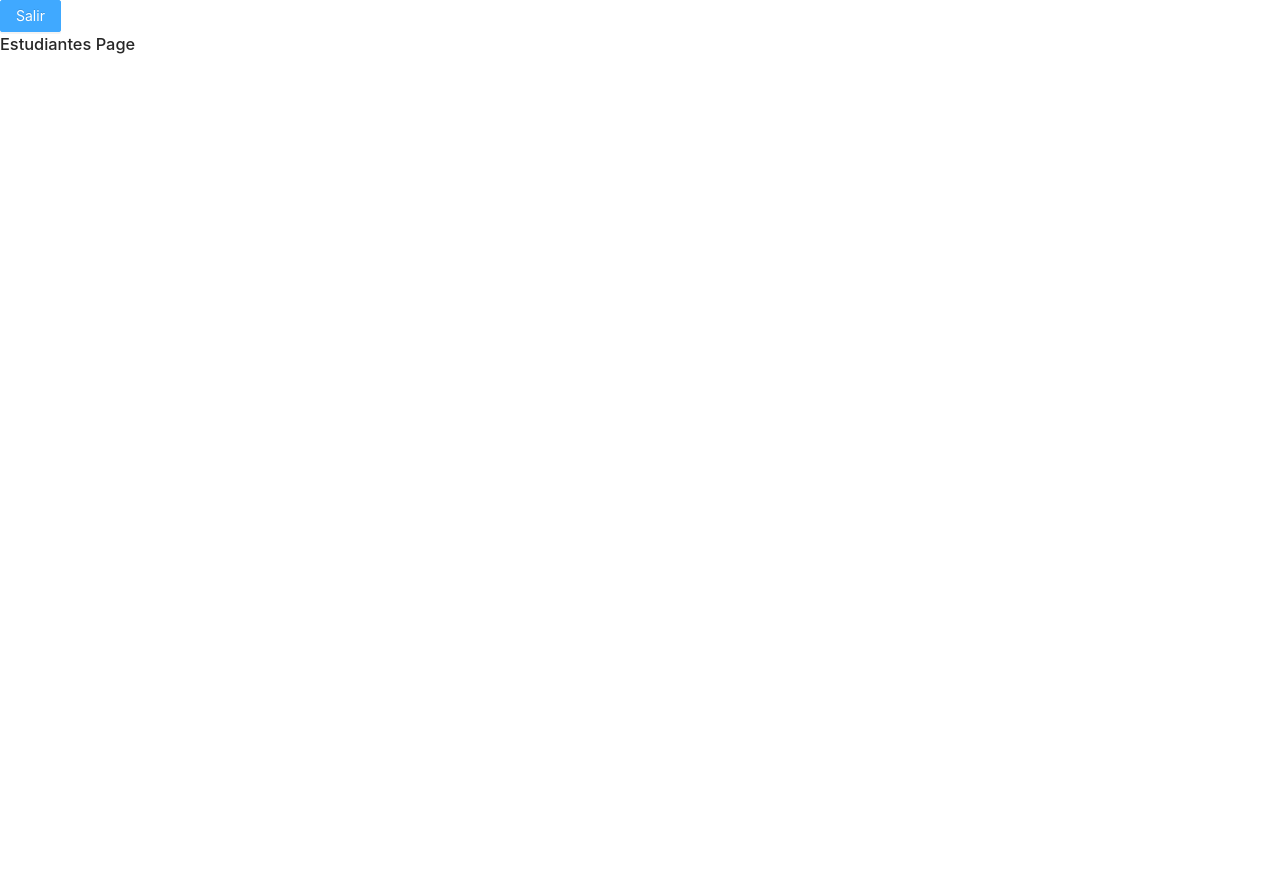
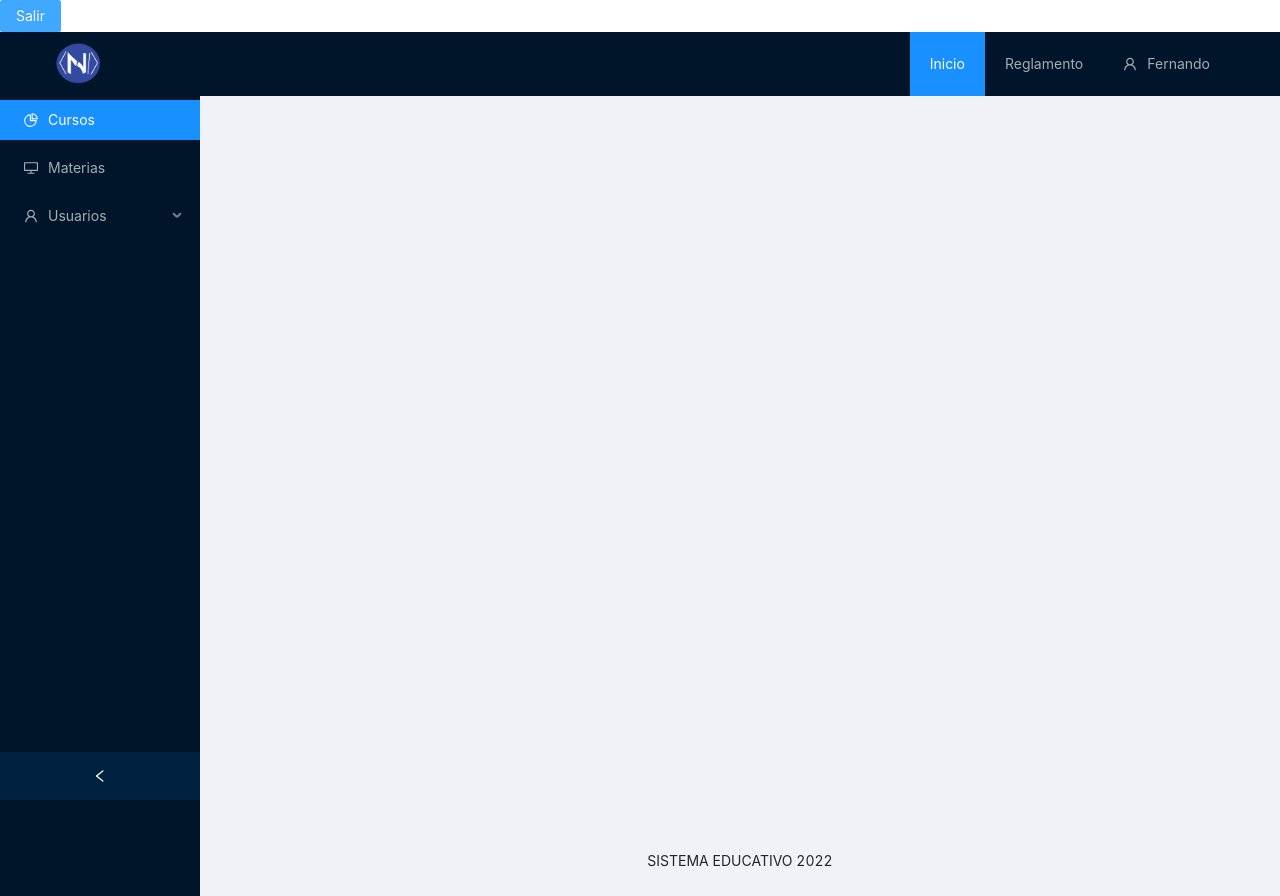
Before and after one commit to WilCodee/educational-app, a React (Create React App) app: page / in a window 1280 px wide. Both pictures are taken after a click on the button "Ingresar". Before the commit the page ends 800 px from the top, so only its background shows below. Built offline with nearby package versions, Linux system fonts and the light colour scheme.

Commit message:
feat: #1Sidebar/Navbar-Agregar Sidebar y Navbar

```diff
--- a/src/App.tsx
+++ b/src/App.tsx
@@ -1,18 +1,15 @@
 import React from 'react';
-import { Button } from "antd";
 import "./App.css";
-import EducationalApp from "./pages/EducationalApp";
 
-function App() {
-  const [isLogin, setIsLogin] = React.useState(false)
+import { LoginButton } from './Services/LoginButton';
+
+const App =() => {
+
   return (
-    <div className="App">
-      <Button onClick={() => setIsLogin(!isLogin)}  type="primary">
-      { isLogin ? 'Salir' : 'Ingresar'  }
-      </Button>
-      <EducationalApp isLogin={isLogin} />
+    <div>
+      <LoginButton/>
     </div>
   );
 }
 
-export default App;
+export default App
--- /dev/null
+++ b/src/Services/LoginButton.tsx
@@ -0,0 +1,16 @@
+import React from 'react';
+import { Button } from "antd";
+import EducationalApp from "../pages/EducationalApp";
+
+export const LoginButton =() => {
+  const [isLogin, setIsLogin] = React.useState(false)
+  return (
+    <div>
+
+      <Button onClick={() => setIsLogin(!isLogin)}  type="primary">
+      { isLogin ? 'Salir' : 'Ingresar'  }
+      </Button>
+      <EducationalApp isLogin={isLogin} />
+    </div>
+  );
+}
--- /dev/null
+++ b/src/UI/Navbar.tsx
@@ -0,0 +1,46 @@
+import React from 'react'
+import { Menu, Layout, Image } from 'antd';
+import { Link } from 'react-router-dom'
+import LOGO from '../images/LOGOSCODE.png'
+import {UserOutlined} from '@ant-design/icons';
+export const Navbar = () => {
+  const { SubMenu } = Menu;
+  const { Header } = Layout;
+  return (
+    <>
+
+      <Header className="site-layout-background" style={{ paddingLeft: 0 }} >
+        <div className="logo" />
+        <Menu theme="dark" mode="horizontal" defaultSelectedKeys={['2']}>
+          <Menu.Item key="1">
+            <Menu.Item >
+              <img src={LOGO} style={{ width: 76,paddingLeft: 0 ,paddingRight: 0 }} />
+            </Menu.Item>
+
+          </Menu.Item>
+          <Menu.Item key="2" style={{ marginLeft: 'auto' }}>
+
+            Inicio
+
+          </Menu.Item>
+          <Menu.Item key="3">
+
+            Reglamento
+          </Menu.Item>
+          <SubMenu key="sub1" icon={<UserOutlined />} title="Fernando">
+              <Menu.Item key="4">
+                  Perfil
+              </Menu.Item>
+              <Menu.Item key="5">
+                  Opciones
+              </Menu.Item>
+              <Menu.Item key="6">
+                  Salir
+              </Menu.Item>
+            </SubMenu>
+
+        </Menu>
+      </Header>
+    </>
+  )
+}
--- /dev/null
+++ b/src/UI/SideBar.tsx
@@ -0,0 +1,68 @@
+import React, { useState } from 'react'
+import { Link } from 'react-router-dom'
+import { Layout, Menu } from 'antd';
+import {
+  DesktopOutlined,
+  PieChartOutlined,
+  UserOutlined,
+} from '@ant-design/icons';
+import { Navbar } from './Navbar';
+
+
+
+export const SideBar = ({ children }) => {
+  const { Content, Footer, Sider } = Layout;
+  const { SubMenu } = Menu;
+
+  const [collapsed, setCollapsedt] = useState(false)
+
+  const onCollapse = collapsed => {
+    setCollapsedt(collapsed)
+
+  };
+  return (
+    <>
+      <Layout style={{ minHeight: '100vh' }}>
+        <Sider collapsible collapsed={collapsed} onCollapse={onCollapse}>
+          <div className="logo" />
+          <Menu theme="dark" defaultSelectedKeys={['1']} mode="inline">
+            <Menu.Item key="1" icon={<PieChartOutlined />}>
+
+              Cursos
+            </Menu.Item>
+            <Menu.Item key="2" icon={<DesktopOutlined />}>
+              Materias
+            </Menu.Item>
+            <SubMenu key="sub1" icon={<UserOutlined />} title="Usuarios">
+              <Menu.Item key="3">
+                <Link
+                  className="navbar-brand"
+                  to="students"
+                >
+                  Estudiantes
+                </Link>
+              </Menu.Item>
+              <Menu.Item key="4">
+                <Link
+                  className="navbar-brand"
+                  to="teachers"
+                >
+                  Profesores
+                </Link>
+              </Menu.Item>
+            </SubMenu>
+          </Menu>
+        </Sider>
+
+        <Layout className="site-layout">
+          <Content style={{ margin: '0 16px' }}>
+            <div className="site-layout-background" style={{ padding: 24, minHeight: 360 }}>
+              {children}
+            </div>
+          </Content>
+          <Footer style={{ textAlign: 'center' }}>SISTEMA EDUCATIVO 2022</Footer>
+        </Layout>
+      </Layout>
+    </>
+  )
+}
--- a/src/index.tsx
+++ b/src/index.tsx
@@ -1,20 +1,17 @@
 import React from 'react';
 import ReactDOM from 'react-dom';
-import './index.css';
 import App from './App';
-import reportWebVitals from './reportWebVitals';
 import { BrowserRouter } from 'react-router-dom';
 
+
 ReactDOM.render(
-  <React.StrictMode>
+
     <BrowserRouter>
     <App />
-    </BrowserRouter>
-  </React.StrictMode>,
+    </BrowserRouter>,
   document.getElementById('root')
 );
 
 // If you want to start measuring performance in your app, pass a function
 // to log results (for example: reportWebVitals(console.log))
 // or send to an analytics endpoint. Learn more: https://bit.ly/CRA-vitals
-reportWebVitals();
--- a/src/navigation/AuthenticatedNavigation/index.tsx
+++ b/src/navigation/AuthenticatedNavigation/index.tsx
@@ -1,15 +1,25 @@
 import React from 'react';
 import { Routes, Route } from 'react-router-dom';
+import { SideBar } from 'src/UI/SideBar';
 import StudentsPage from '../../pages/Admin/StudentsPage';
 import TeachersPage from '../../pages/Admin/TeachersPage';
+import { Layout } from 'antd';
+import { Navbar } from 'src/UI/Navbar';
 
 const AuthenticatedNavigation = () => {
-    return(
-      <Routes>
-        <Route path="/" element={<StudentsPage />} />
-        <Route path="teachers" element={<TeachersPage />} />
-      </Routes>
-    )
+  return (
+    <>
+      <Layout>
+      <Navbar />
+        <SideBar >
+        <Routes>
+          <Route path="students" element={<StudentsPage />} />
+          <Route path="teachers" element={<TeachersPage />} />
+        </Routes>
+        </SideBar>
+      </Layout>
+    </>
+  )
 }
 
 export default AuthenticatedNavigation;
```
Also changed, not shown: src/images/LOGOSCODE.png (added), src/logo.svg (deleted).
